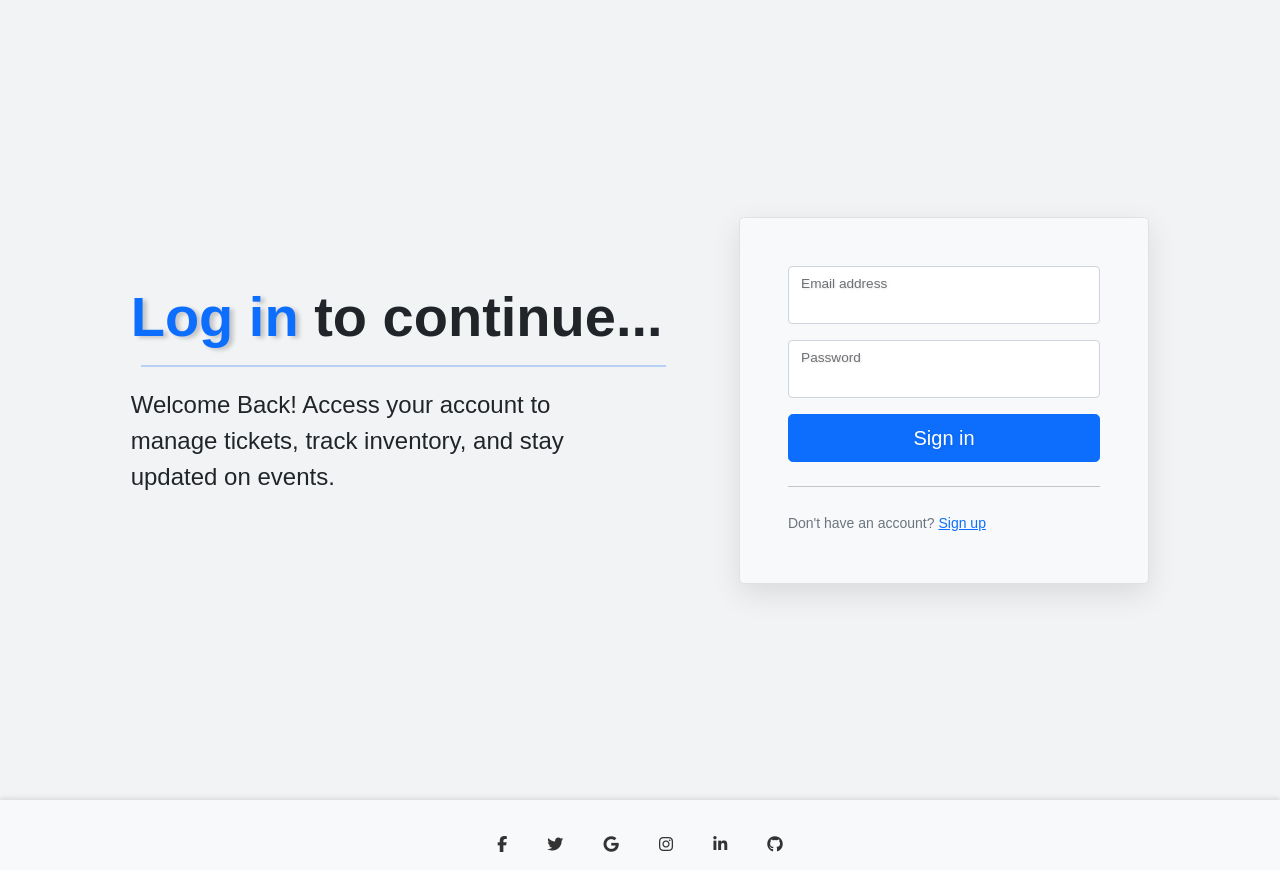
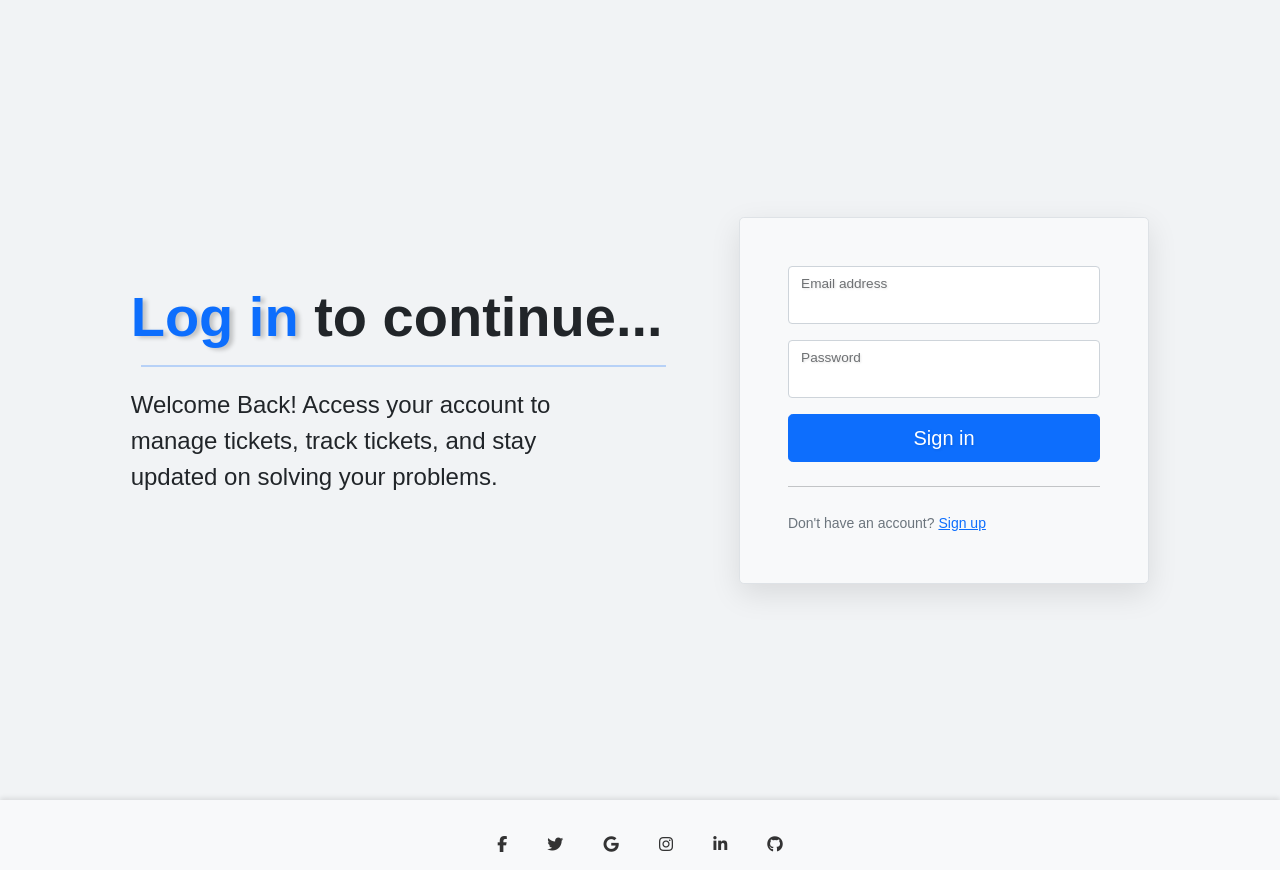
Before and after one commit to craig-grant630/HelpTick, a Django app: page /accounts/login/ in a window 1280 px wide. Run offline with Django 5.2, Linux system fonts and the light colour scheme; some libraries are stand-ins or nearby versions.

Commit message:
Update login pages

```diff
--- a/templates/accounts/base.html
+++ b/templates/accounts/base.html
@@ -21,12 +21,12 @@
                     <hr class="short-hr">
                     <p class="col-lg-10 fs-4">
                         {% if request.path == '/accounts/login/' %}
-                        Welcome Back! Access your account to manage tickets, track inventory, and stay updated on
-                        events.
+                        Welcome Back! Access your account to manage tickets, track tickets, and stay updated on
+                        solving your problems.
                         {% elif request.path == '/accounts/logout/' %}
                         You’ve Logged Out Successfully! Your session has ended. See you again soon!
                         {% elif request.path == '/accounts/register-customer/' %}
-                        Join Our Ticket Inventory System! Sign up now to manage tickets and stay on top of ticket sales.
+                        Join Our Ticket Management System! Sign up now to manage tickets and stay on top of any IT problems that are causing you problems!.
                         {% endif %}
                     </p>
                 </div>
```
